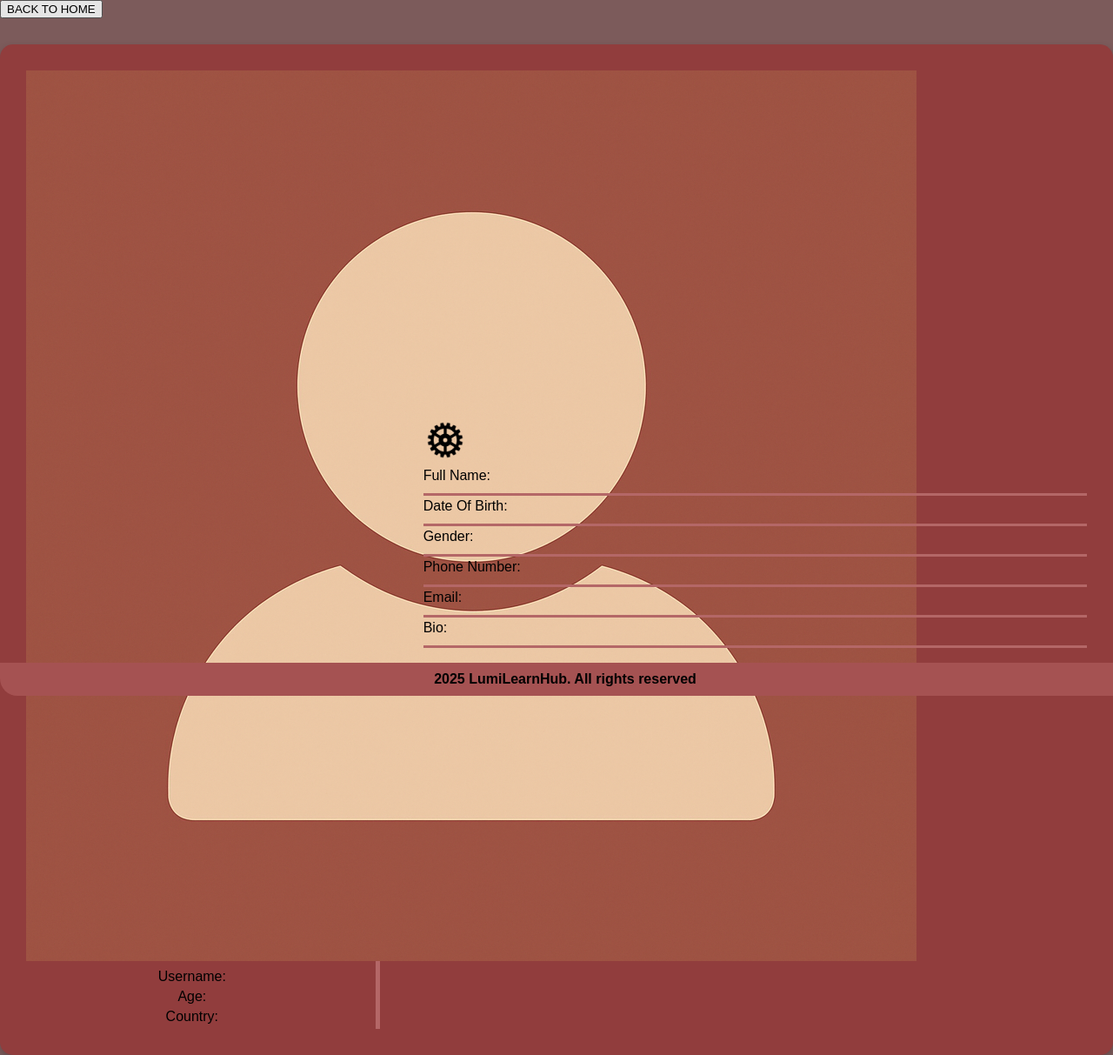
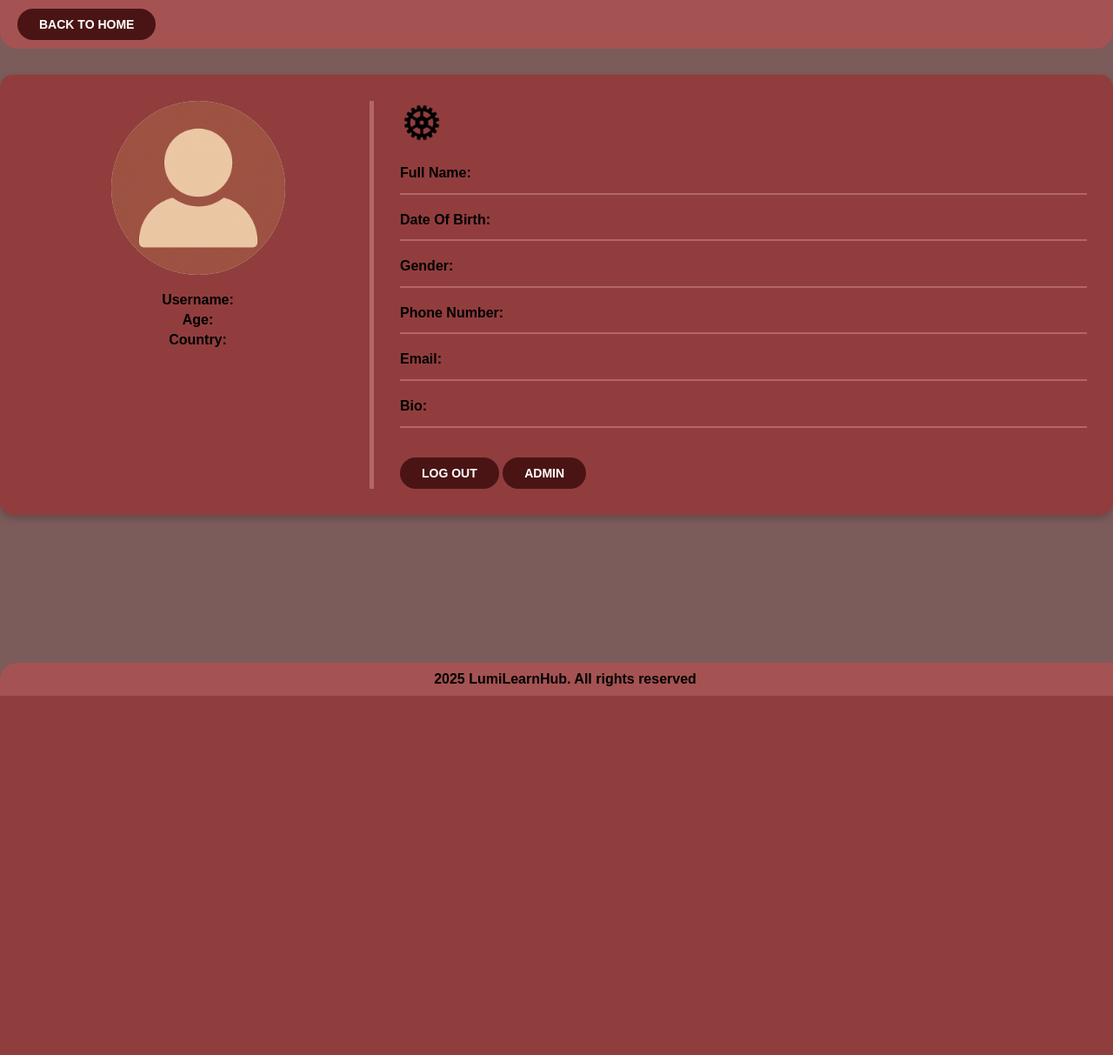
Before and after one commit to SyahmiDhabit/ProjectLumiLearnHub, a PHP site: page /profile2.html in a window 1280 px wide. Shown: the whole page at 87% size. After the commit the page ends 800 px from the top, so only its background shows below. Run offline with PHP 8.4, Linux system fonts and the light colour scheme.

Commit message:
updated for profile form

```diff
--- a/profile.css
+++ b/profile.css
@@ -1,4 +1,9 @@
-/* Base */
+.up-bar{
+    background-color: #a55252;
+    padding: 10px 20px;
+    border-radius: 0 0 20px 20px;
+}
+
 body {
   font-family: Arial, sans-serif;
   background-color: #7c5b5b;
@@ -6,20 +11,7 @@ body {
   padding: 0;
 }
 
-
-/* Top Bar */
-.bar {
-  display: flex;
-  justify-content: space-between;
-  align-items: center;
-  background-color: #a55252;
-  padding: 10px 20px;
-  border-radius: 0 0 20px 20px;
-}
-
-
-
-.back-btn {
+.btn-back{
     background-color: #4a1414;
     color: white;
     border: none;
@@ -28,106 +20,85 @@ body {
     cursor: pointer;
     font-weight: bold;
     font-size: 14px;
-  display: flex;
-  align-items: center;
-  gap: 8px;
-  transition: background-color 0.3s ease;
 }
 
-.back-btn:hover {
+.btn-back:hover {
   background-color: #6b1e1e;
+  font-size: small;
+  font-weight: bold;
 }
 
-/* Profile Card */
 .profile-card {
   display: flex;
   background-color: #913d3d;
   border-radius: 15px;
   padding: 30px;
   box-shadow: 0 4px 10px rgba(0, 0, 0, 0.2);
-  gap: 30px;
+  gap: 30px; /* Bagi jarak dengan right section*/
   margin-top: 30px;
+  font-weight: bold;
 }
 
 /* Left Section */
 .left-section {
   flex: 1;
-  min-width: 280px;
   text-align: center;
-  border-right: 5px solid #b46767;
-  padding-right: 20px;
+  border-right: 5px solid #b46767; /* tambah garis ditengah tu utk pisahkan*/
+}
+.left-section p {
+  font-size: 16px;
+  margin: 5px 0;
 }
 
-.profile-image {
+.profile-img {
   width: 200px;
   height: 200px;
   background-color: #d9d9d9;
   border-radius: 50%;
   margin: 0 auto 20px;
-  position: relative;
-  overflow: hidden;
+  overflow: hidden; /* hide segi empat */
 }
 
-.profile-image img {
+.profile-img img {
   width: 100%;
   height: 100%;
   object-fit: cover;
 }
 
-.left-section p {
-  font-size: 16px;
-  margin: 5px 0;
-}
-
-/* Right Section */
 .right-section {
   flex: 2;
-  padding-left: 20px;
-  display: flex;
-  flex-direction: column;
   justify-content: center;
-  gap: 12px;
-  position: relative;
+  gap: 15px; /* jarak antara setiap info */
 }
 
 .right-section p {
   font-size: 16px;
-  margin: 0;
-  padding-bottom: 8px;
-  border-bottom: 3px solid #b46767;
-  line-height: 1.5;
+  line-height: 1.6;
+  color: black;
+  padding-bottom: 10px;
+  border-bottom: 2px solid #b46767;
 }
 
-.gear-icon {
-  position:relative;
-  top: -10px;
-  left: -10px;
-  font-size: 24px;
-}
 
-/* Button Group */
-.button-group {
-  margin-top: 15px;
-  display: flex;
-  gap: 15px;
-}
-
-.logout-btn,
-.admin-btn {
+.btn-logout,
+.btn-admin{
     background-color: #4a1414;
     color: white;
     border: none;
     padding: 10px 25px;
-  border-radius: 15px;
+    border-radius: 20px;
+    cursor: pointer;
     font-weight: bold;
-  cursor: pointer;
-  transition: background-color 0.3s ease;
+    font-size: 14px;
 }
 
-.logout-btn:hover,
-.admin-btn:hover {
+.btn-logout:hover,
+.btn-admin:hover {
   background-color: #6b1e1e;
+  font-size: small;
+  font-weight: bold;
 }
+
 
 footer {
   background-color: #a55252;
@@ -135,10 +106,9 @@ footer {
   text-align: center;
   padding: 10px;
   font-weight: bold;
-  border-radius: 0 0 20px 20px;
+  border-radius: 20px 20px 0 0 ;
   margin-top: 30px;
   width: 100vw;            /* Make footer span full width of the viewport */
   position: fixed;         /* Stick it to the bottom */
   bottom: 0;
-  left: 0;
 }
--- a/profile1.html
+++ b/profile1.html
@@ -4,7 +4,7 @@
     <meta charset="UTF-8">
     <meta name="viewport" content="width=device-width, initial-scale=1.0">
     <title>Document</title>
-    <link rel="stylesheet" href="profile2.css" type="text/css">
+    <link rel="stylesheet" href="profile.css" type="text/css">
 </head>
 <body>
     <div class="up-bar">
```
Lines whose indentation alone changed are shown as unchanged.
